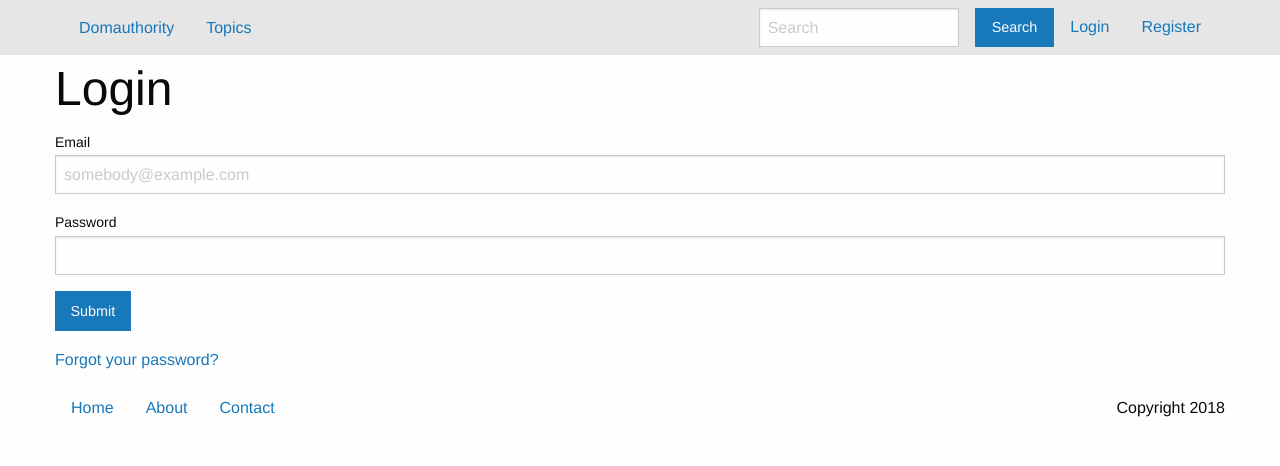
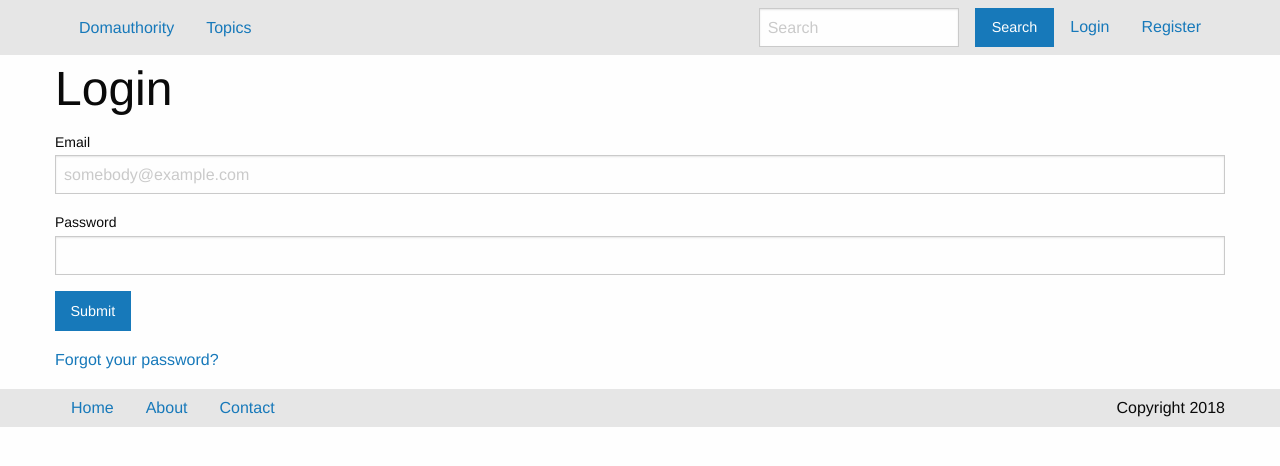
Before and after one commit to CarlJohnston/domauthority_client, a React (Create React App) app in the folder frontend/: page /login in a window 1280 px wide. Shown: the top 466 px of the page. Built offline with nearby package versions, Linux system fonts and the light colour scheme; some icons are missing.

Commit message:
Add Footer css

```diff
--- /dev/null
+++ b/frontend/src/components/Footer/Footer.css
@@ -0,0 +1,3 @@
+.footer-container {
+  background-color: #E6E6E6;
+}
--- a/frontend/src/components/Footer/Footer.js
+++ b/frontend/src/components/Footer/Footer.js
@@ -1,11 +1,14 @@
 import React, { Component } from 'react';
 import { Link } from 'react-router-dom';
+
+import './Footer.css';
 
 import withCurrentUser from 'components/hocs/withCurrentUser';
 
 class Footer extends Component {
   render() {
     return (
+      <div class="footer-container">
         <div className="grid-container">
           <div className="grid-x align-justify align-middle">
             <div className="small-12 medium-shrink cell">
@@ -21,6 +24,7 @@ class Footer extends Component {
             </div>
           </div>
         </div>
+      </div>
     );
   }
 }
```
Lines whose indentation alone changed are shown as unchanged.
